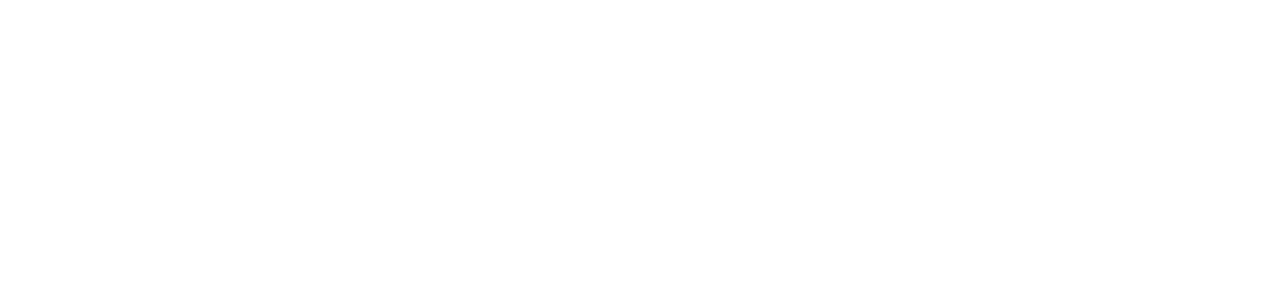
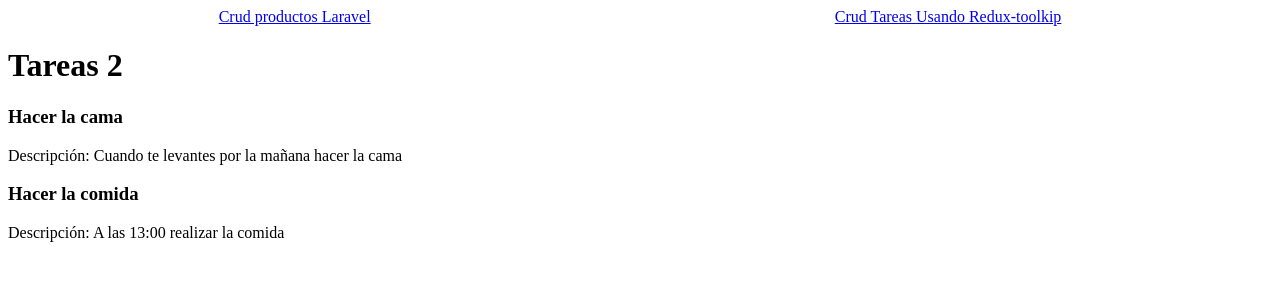
Before and after one commit to jesus-eo/React, a React (Create React App) app in the folder Crud React-Laravel/crud-product/: page /tareas in a window 1280 px wide. Before the commit this address had no page. Shown: the top 300 px of the page. Built offline with nearby package versions, Linux system fonts and the light colour scheme.

Commit message:
Mostrando tareas con redux-toolkit

```diff
--- a/Crud React-Laravel/crud-product/package.json
+++ b/Crud React-Laravel/crud-product/package.json
@@ -3,6 +3,7 @@
   "version": "0.1.0",
   "private": true,
   "dependencies": {
+    "@reduxjs/toolkit": "^1.8.3",
     "@testing-library/jest-dom": "^5.16.4",
     "@testing-library/react": "^13.3.0",
     "@testing-library/user-event": "^13.5.0",
@@ -11,6 +12,7 @@
     "react": "^18.2.0",
     "react-dom": "^18.2.0",
     "react-loading": "^2.0.3",
+    "react-redux": "^8.0.2",
     "react-router-dom": "^6.3.0",
     "react-scripts": "5.0.1",
     "web-vitals": "^2.1.4"
--- a/Crud React-Laravel/crud-product/src/App.js
+++ b/Crud React-Laravel/crud-product/src/App.js
@@ -1,20 +1,40 @@
 
-import { Routes, Route } from 'react-router-dom';
+import { Routes, Route, Link } from 'react-router-dom';
 import './App.css';
 import { Crud } from './components/Crud';
 import { Form } from './components/Form';
 import { ContextForm } from './globalContext/ContextForm';
+/*import de  Crud redux-toolkit */
+import { store } from './app/store';
+import { Provider } from 'react-redux';
+import { Task } from './components/Task';
 
 function App() {
   return (
     <>
+      <div className='flex w-full justify-center items-center'>
+        <div className='flex w-4/6 justify-between items-center'>
+          <Link to={'productos'}>Crud productos Laravel</Link>
+          <Link to={'tareas'}>Crud Tareas Usando Redux-toolkip</Link>
+        </div>
+      </div>
+      {/* Rutas para Crud productos con laravel */}
       <ContextForm>
         <Routes>
           <Route exac path='/create' element={<Form />}></Route>
           <Route exac path='/edit/:productoId' element={<Form />}></Route>
-          <Route exac path='/' element={<Crud />}></Route>
+          <Route exac path='/productos' element={<Crud />}></Route>
         </Routes>
       </ContextForm>
+
+      {/*  Rutas para crud tareas con redux-toolkit, importamos las tareas de la carpeta store para poder acceder a ellas desde las rutas hijas*/}
+      <Provider store={store}>
+        <Routes>
+          <Route exac path='/tareas' element={<Task/>}></Route>
+          <Route exac path='/tarea'></Route>
+          <Route exac path='/tarea/:tareaID'></Route>
+        </Routes>
+      </Provider>
     </>
   );
 }
--- /dev/null
+++ b/Crud React-Laravel/crud-product/src/app/store.js
@@ -0,0 +1,10 @@
+/* El store es como el contexto en react */
+import { configureStore } from '@reduxjs/toolkit'
+/* importo del taskSlice el reducer que exporto al final del fichero cambiandole el nombre */
+import taskReducer from '../features/task/taskSlice'
+
+export const store = configureStore({
+  reducer: {
+    tasks: taskReducer,
+  },
+})
--- a/Crud React-Laravel/crud-product/src/components/Crud.jsx
+++ b/Crud React-Laravel/crud-product/src/components/Crud.jsx
@@ -16,8 +16,9 @@
     const [visibilitiModal, setVisibilitiModal] = valueModal;
     const [loading, setLoading] = useState(false);
     const [search, setSearch] = useState('');
+    const [error, setError] = useState('');
 
-    const showProducts = () => { fetchGet().then(data => setResponseGet(data)) };
+    const showProducts = async() => { await fetchGet().then(data => setResponseGet(data)) };
 
     const fetchDelete = async (id) => {
         alert('¿Deseas eliminar dicho producto?');
@@ -28,9 +29,11 @@
 
     useEffect(() => {
         setLoading(false);
-        showProducts();
+        showProducts().catch((error) => setError(error.message));
         setLoading(true);
+        console.log(error + 'errpr');
     }, [])
+
 
     const textModal = () => {
         if (visibilitiModal.editando) {
@@ -48,6 +51,7 @@
 
     return (
         <>
+            {error && <p>{error}</p>}
             {loading ?
             <div>
                 {/* Modal */}
--- a/Crud React-Laravel/crud-product/src/components/Form.jsx
+++ b/Crud React-Laravel/crud-product/src/components/Form.jsx
@@ -44,7 +44,7 @@
     e.preventDefault();
     fetchUpdate(productoId, producto);
     setVisibilitiModal({ visible: true, editando: true, eliminado: false })
-    navigate('/');
+    navigate('/productos');
   }
 
 
@@ -57,7 +57,7 @@
     e.preventDefault();
     fetchCreate(producto);
     setVisibilitiModal({ visible: true, editando: false, eliminado: false })
-    navigate('/');
+    navigate('/productos');
   }
 
   /*   const fetchUpdate = async (e) => {
--- /dev/null
+++ b/Crud React-Laravel/crud-product/src/components/Task.jsx
@@ -0,0 +1,25 @@
+import React from 'react'
+import { useSelector, useDispatch } from 'react-redux'
+import { addTask } from '../features/task/taskSlice'
+
+
+export const Task = () => {
+  /* De todos los estados, es decir de los que esten dentro de la carpeta store coge el tasks que seria el initialState*/
+  const taskState = useSelector(state => state.tasks)
+  console.log(taskState);
+  return (
+    <div>
+      <h1>Tareas {taskState.length}</h1>
+
+      {taskState.map(task => {
+        return (
+          <div>
+            <h3>{task.task}</h3>
+            <p>Descripción: {task.description}</p>
+          </div>
+        )
+      })}
+
+    </div>
+  )
+}
--- /dev/null
+++ b/Crud React-Laravel/crud-product/src/features/task/taskSlice.js
@@ -0,0 +1,32 @@
+import { createSlice } from '@reduxjs/toolkit'
+
+const initialState = [
+    {
+        id: 1,
+        task: 'Hacer la cama',
+        description: 'Cuando te levantes por la mañana hacer la cama'
+    },
+    {
+        id: 2,
+        task: 'Hacer la comida',
+        description: 'A las 13:00 realizar la comida'
+    }
+]
+
+/* (El name y initialState seria como usar el const [name, setName] =useState(initialstate)) */
+export const taskSlice = createSlice({
+    name: 'task',
+    initialState,
+    reducers: {
+        addTask: (state, action) => {
+            const {task, description} = action.payload;
+            return [...state, {task: task, description: description}]
+        }
+    }
+})
+
+/* Exportamos las funciones que podemos utilizar */
+export const { addTask} = taskSlice.actions
+
+/* Aqui exportamos la propiedad reducer que utilizamos en el store(contexto) */
+export default taskSlice.reducer
```
Also changed, not shown: 2 other files (tests, documents, lock files or other folders).
